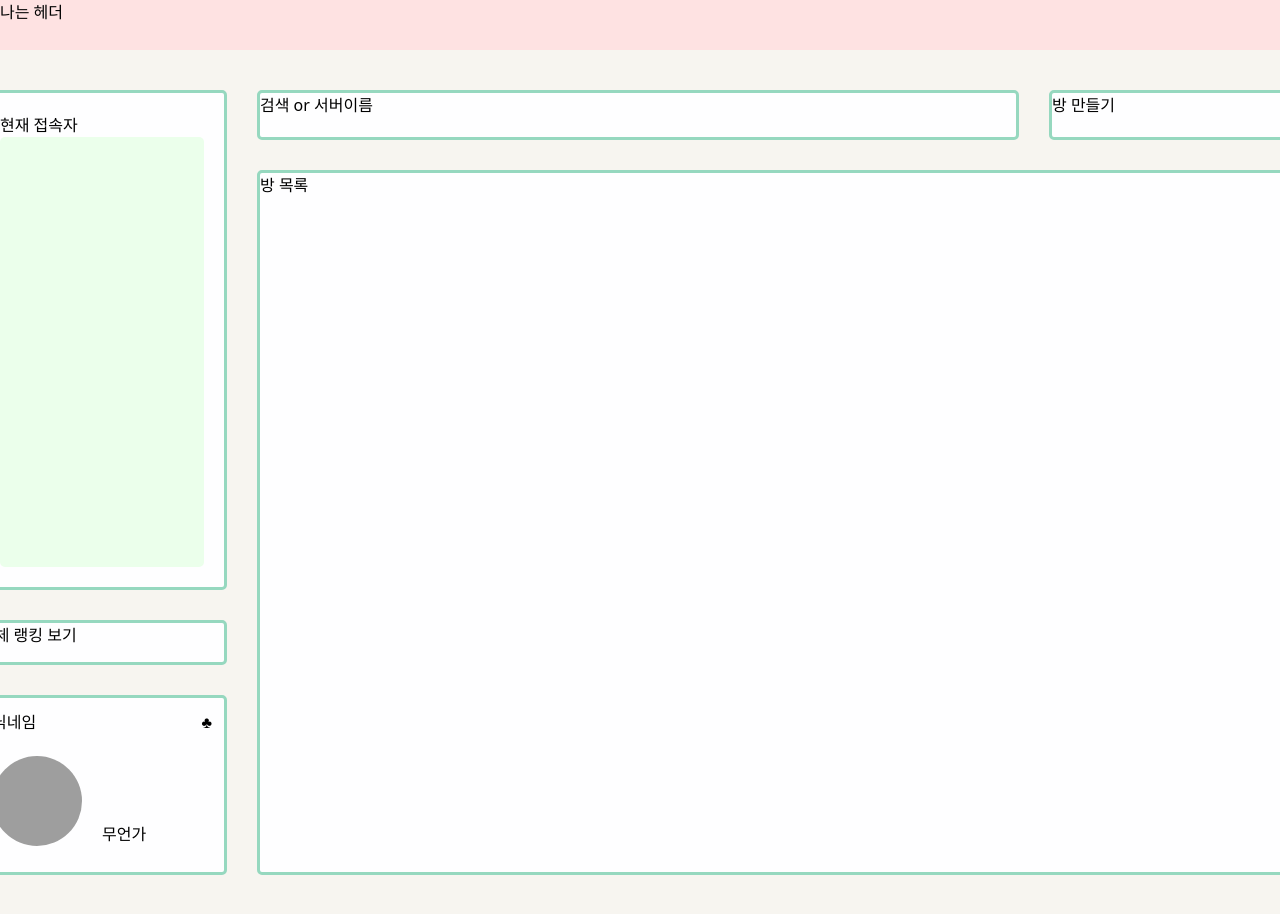
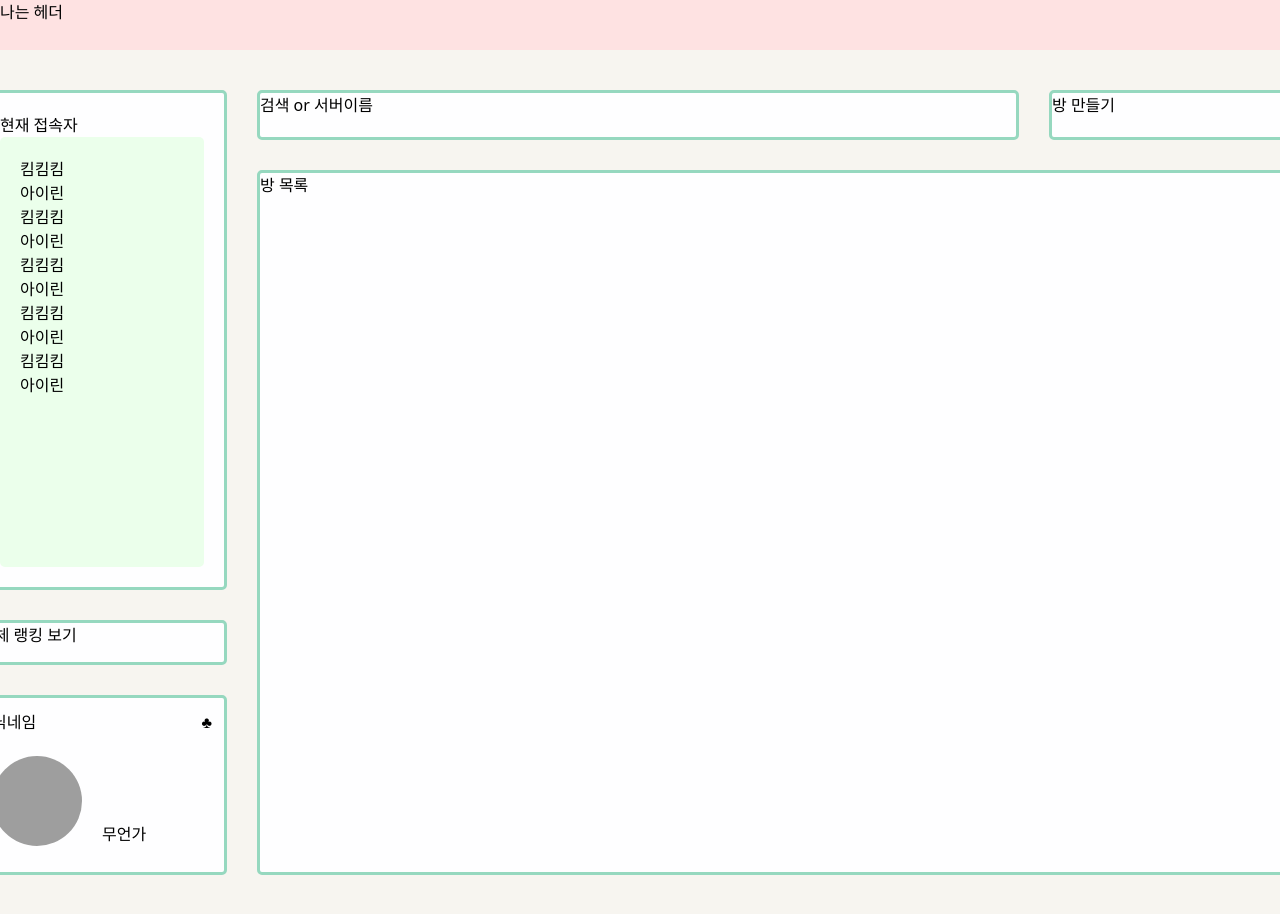
Before and after one commit to Team-E2I4/Team-E2I4-TiKiTaza-FE, a React (Vite) app: page /main in a window 1280 px wide. Shown: the top 914 px of the page. Built offline with nearby package versions, Linux system fonts and the light colour scheme; grey boxes are pictures that could not be loaded.

Commit message:
[🔨chore]: eslint 변수명 규칙에 UPPER_CASE추가

```diff
--- a/src/pages/MainPage/UserList.tsx
+++ b/src/pages/MainPage/UserList.tsx
@@ -1,8 +1,30 @@
+import UserListItem from './UserListItem';
+
+const DUMMY_DATA = [
+  { username: '킴킴킴' },
+  { username: '아이린' },
+  { username: '킴킴킴' },
+  { username: '아이린' },
+  { username: '킴킴킴' },
+  { username: '아이린' },
+  { username: '킴킴킴' },
+  { username: '아이린' },
+  { username: '킴킴킴' },
+  { username: '아이린' },
+];
+
 const UserList = () => {
   return (
     <div className='flex flex-col p-[2rem] bg-white rounded-[0.5rem] border-solid border-[0.3rem] border-green-100 h-[50rem] w-full'>
       <h3>현재 접속자</h3>
-      <ul className='flex-1 rounded-[0.5rem] bg-green-50 p-[2rem]'></ul>
+      <ul className='flex-1 rounded-[0.5rem] bg-green-50 p-[2rem]'>
+        {DUMMY_DATA.map(({ username }, i) => (
+          <UserListItem
+            username={username}
+            key={i}
+          />
+        ))}
+      </ul>
     </div>
   );
 };
--- a/src/pages/MainPage/UserListItem.tsx
+++ b/src/pages/MainPage/UserListItem.tsx
@@ -1,5 +1,9 @@
-const UserListItem = () => {
-  return <li></li>;
+interface UserListItemProps {
+  username: string;
+}
+
+const UserListItem = ({ username }: UserListItemProps) => {
+  return <li>{username}</li>;
 };
 
 export default UserListItem;
```
Also changed, not shown: .eslintrc.cjs.
